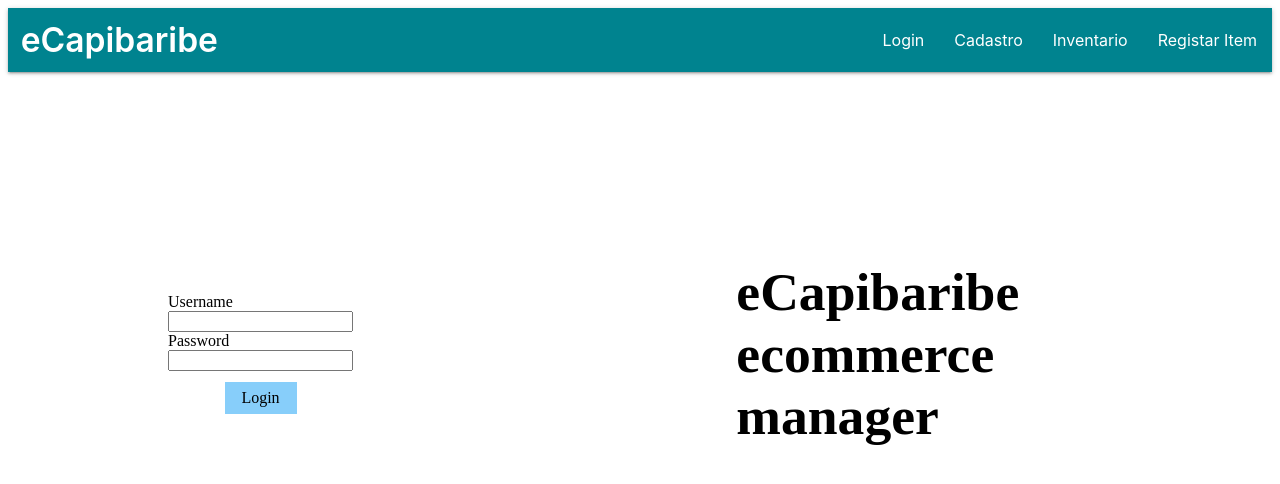
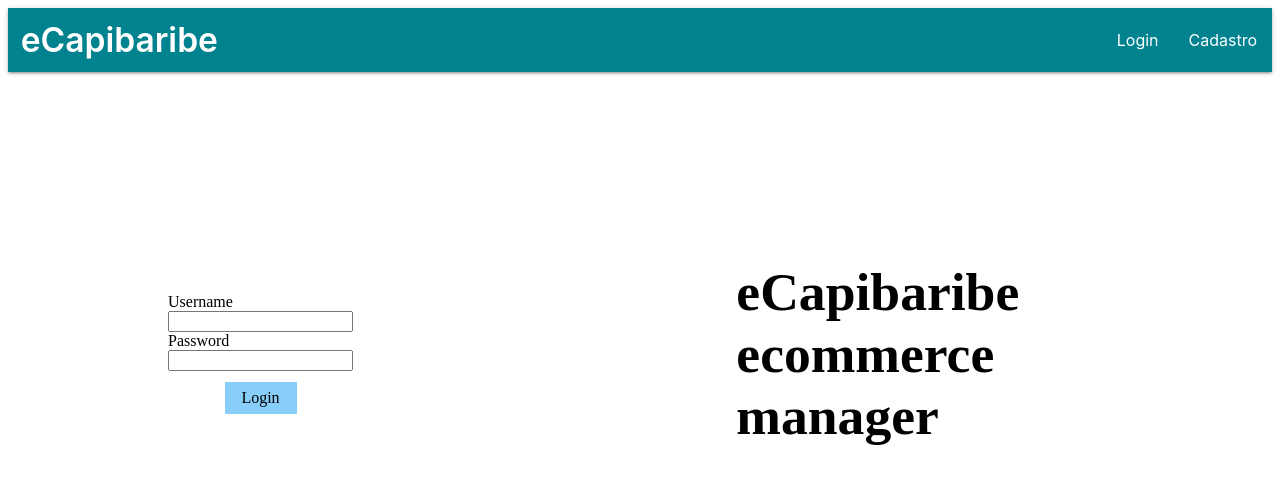
Before and after one commit to robertovnunes/eCapibaribe, an Angular app in the folder frontend/: page /login in a window 1280 px wide. Shown: the top 484 px of the page. Built offline with nearby package versions, Linux system fonts and the light colour scheme.

Commit message:
fix: links appearing when not logged in

```diff
--- a/frontend/src/app/navbar/navbar.component.html
+++ b/frontend/src/app/navbar/navbar.component.html
@@ -12,9 +12,11 @@
           <a routerLink="" class="brand-logo left">eCapibaribe</a>
           <ul id="nav-mobile" class="right">
             <li><a routerLink="login">Login</a></li>
-            <li><a routerLink="/users/register">Cadastro</a></li>
-            <li><a routerLink="/items/inventario">Inventario</a></li>
-            <li><a routerLink="/items/cadastro">Registar Item</a></li>
+            <li><a *ngIf="!isLogedIn" routerLink="/users/register">Cadastro</a></li>
+            <li><a *ngIf="isLogedIn" routerLink="/items/inventario">Inventario</a></li>
+            <li><a *ngIf="isLogedIn" routerLink="/items/cadastro">Registar Item</a></li>
+            <li><a *ngIf="isLogedIn" routerLink="/categories">Gerenciar categorias</a></li>
+            <li class="logout" *ngIf="isLogedIn" (click)="logout()"><a routerLink="/logout">Sair</a></li>
           </ul>
         </div>
       </nav>
```
